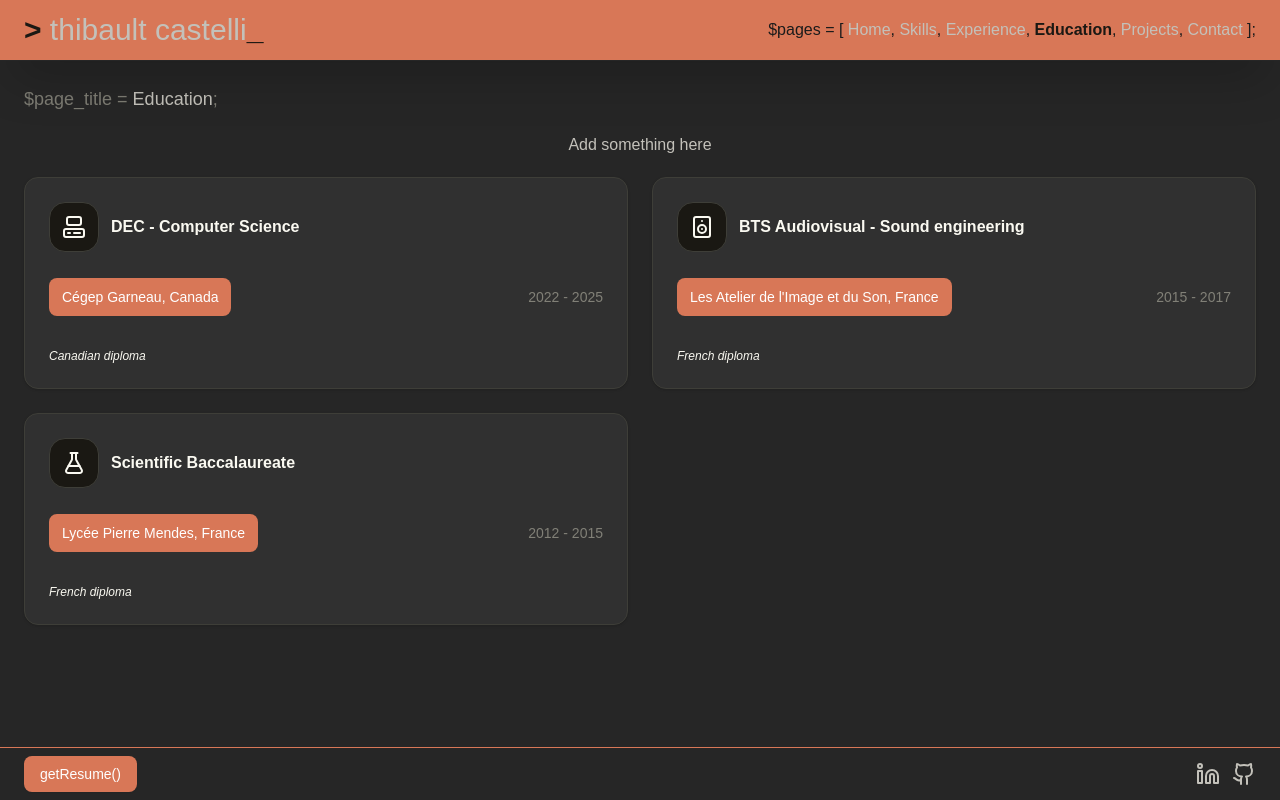
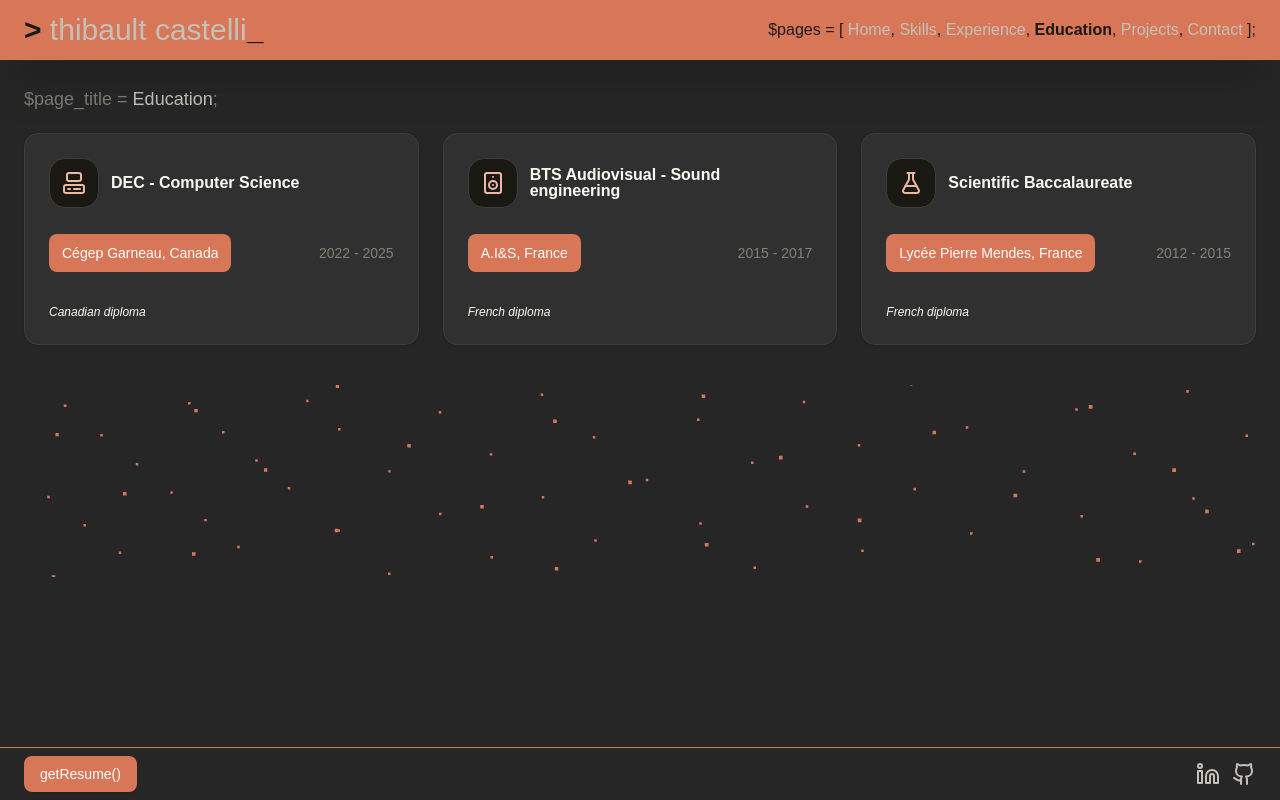
Before and after one commit to thibault-castelli/portfolio, a SvelteKit app: page /education in a window 1280 px wide. Built offline with nearby package versions, Linux system fonts and the light colour scheme.

Commit message:
Improve dot cube

```diff
--- a/src/lib/components/3d/DotCube.svelte
+++ b/src/lib/components/3d/DotCube.svelte
@@ -6,9 +6,10 @@
 	interface Props {
 		zoom: number;
 		dotSize: number;
+		controlSpeed: number;
 	}
 
-	const { zoom, dotSize }: Props = $props();
+	const { zoom, dotSize, controlSpeed }: Props = $props();
 
 	let canvas: HTMLCanvasElement;
 
@@ -86,7 +87,9 @@
 
 		controls = new OrbitControls(camera, renderer.domElement);
 		controls.enableDamping = true;
-		controls.zoomSpeed = 0;
+		controls.rotateSpeed = controlSpeed;
+		controls.enablePan = false;
+		controls.enableZoom = false;
 
 		const dotCube = createPointCube(2, 20);
 		scene.add(dotCube);
--- /dev/null
+++ b/src/lib/components/helpers/ScrollIntoView.svelte
@@ -0,0 +1,38 @@
+<script lang="ts">
+	import { onMount, onDestroy, type Snippet } from 'svelte';
+
+	interface Props {
+		children: Snippet;
+		onEnter: () => void;
+	}
+
+	const { children, onEnter }: Props = $props();
+
+	const threshold = 0.2;
+	const rootMargin = '0px';
+
+	let htmlElement: HTMLElement;
+	let observer: IntersectionObserver;
+
+	onMount(() => {
+		observer = new IntersectionObserver(
+			([entry]) => {
+				if (entry.isIntersecting) {
+					onEnter();
+					observer.unobserve(entry.target);
+				}
+			},
+			{ threshold, rootMargin }
+		);
+
+		observer.observe(htmlElement);
+	});
+
+	onDestroy(() => {
+		observer?.disconnect();
+	});
+</script>
+
+<div bind:this={htmlElement}>
+	{@render children?.()}
+</div>
--- a/src/routes/+page.svelte
+++ b/src/routes/+page.svelte
@@ -7,6 +7,7 @@
 	import PageTitle from '$lib/components/PageTitle.svelte';
 	import CodeComment from '$lib/components/codeBlock/CodeComment.svelte';
 	import DotCube from '$lib/components/3d/DotCube.svelte';
+	import { fade } from 'svelte/transition';
 </script>
 
 <svelte:head>
@@ -46,14 +47,14 @@
 				<CodeVariable>description</CodeVariable>:
 				<CodeString>
 					'Hello! My name is Thibault Castelli, and I am French, but don't worry - I'm a nice
-					person!'
+					person! CONTINUE'
 				</CodeString>
 			</p>
 		</div>
 		<p class="mt-3">&#125;;</p>
 	</CodeBlock>
 
-	<div class="w-1/3">
-		<DotCube zoom={5} dotSize={0.05} />
+	<div class="w-1/3" in:fade={{ duration: 800 }}>
+		<DotCube zoom={5} dotSize={0.05} controlSpeed={0.15} />
 	</div>
 </div>
--- a/src/routes/education/+page.svelte
+++ b/src/routes/education/+page.svelte
@@ -3,13 +3,12 @@
 	import { fade } from 'svelte/transition';
 	import EducationCard from '$lib/components/cards/EducationCard.svelte';
 	import { Computer, Speaker, FlaskConical } from '@lucide/svelte';
+	import DotCube from '$lib/components/3d/DotCube.svelte';
 </script>
 
 <PageTitle title="Education" />
 
-<section class="mb-5 text-center">Add something here</section>
-
-<section class="grid grid-cols-1 place-items-center gap-6 lg:grid-cols-2" in:fade>
+<section class="grid grid-cols-1 place-items-center gap-6 lg:grid-cols-2 xl:grid-cols-3" in:fade>
 	<EducationCard
 		title="DEC - Computer Science"
 		school={{
@@ -19,19 +18,19 @@
 		dates="2022 - 2025"
 		description="Canadian diploma"
 	>
-		<Computer />
+		<Computer class="fade-to-orange" />
 	</EducationCard>
 
 	<EducationCard
 		title="BTS Audiovisual - Sound engineering"
 		school={{
-			text: "Les Atelier de l'Image et du Son, France",
+			text: 'A.I&S, France',
 			link: 'https://www.ais-formation.com/formations/bts-metiers-du-son'
 		}}
 		dates="2015 - 2017"
 		description="French diploma"
 	>
-		<Speaker />
+		<Speaker class="fade-to-orange" />
 	</EducationCard>
 
 	<EducationCard
@@ -43,6 +42,10 @@
 		dates="2012 - 2015"
 		description="French diploma"
 	>
-		<FlaskConical />
+		<FlaskConical class="fade-to-orange" />
 	</EducationCard>
 </section>
+
+<section class="mx-auto mt-10 h-48 w-full" in:fade={{ duration: 800 }}>
+	<DotCube zoom={35} dotSize={0.2} controlSpeed={0.02} />
+</section>
--- a/src/routes/skills/+page.svelte
+++ b/src/routes/skills/+page.svelte
@@ -40,7 +40,6 @@
 
 <PageTitle title="Skills" />
 
-<div class="flex flex-col">
 <section class="grid grid-cols-1 place-items-center gap-6 sm:grid-cols-2 lg:grid-cols-3" in:fade>
 	<SkillCard title="Frontend Development" badges={frontendBadges}
 		><Code class="fade-to-orange" /></SkillCard
@@ -54,6 +53,5 @@
 </section>
 
 <section class="mx-auto mt-10 h-44 w-full" in:fade={{ duration: 800 }}>
-		<DotCube zoom={35} dotSize={0.2} />
+	<DotCube zoom={35} dotSize={0.2} controlSpeed={0.02} />
 </section>
-</div>
```
Lines whose indentation alone changed are shown as unchanged.
